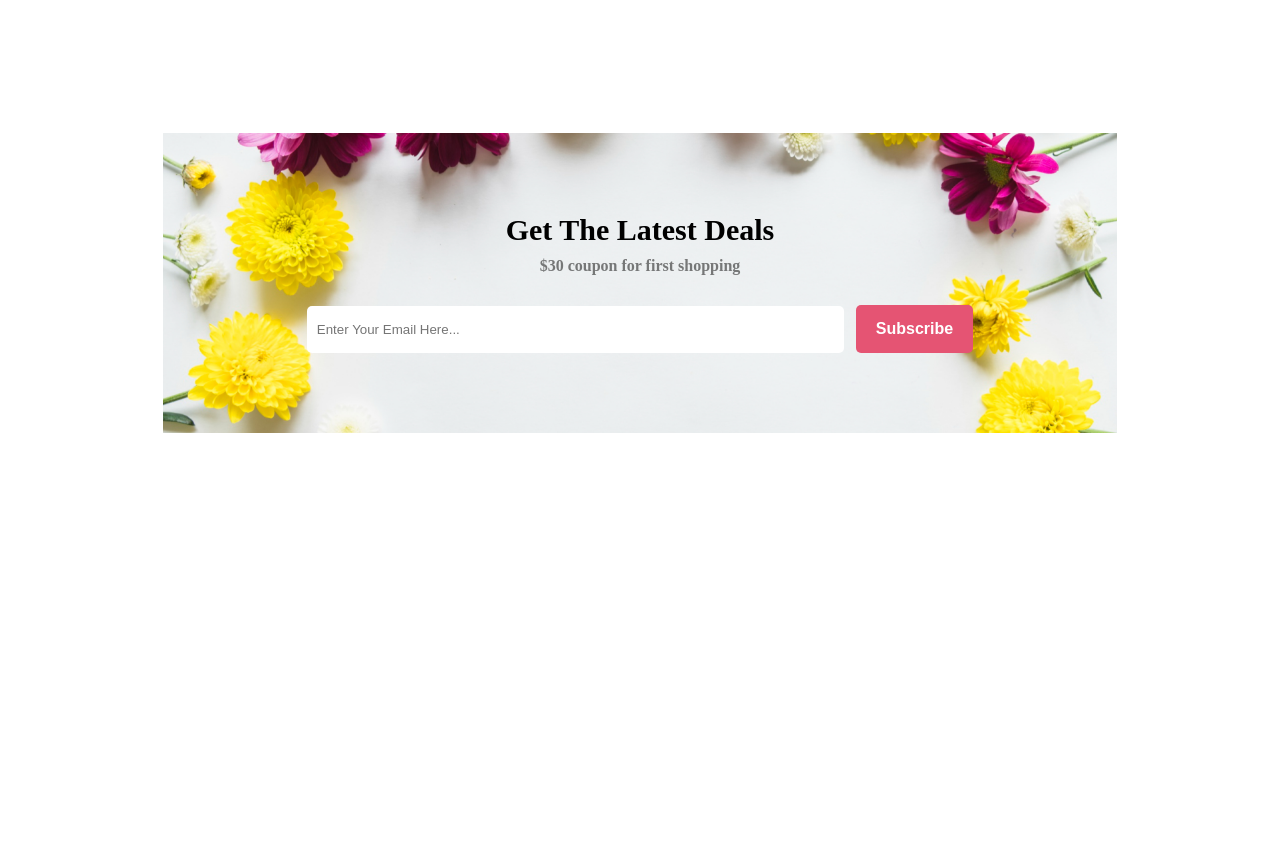
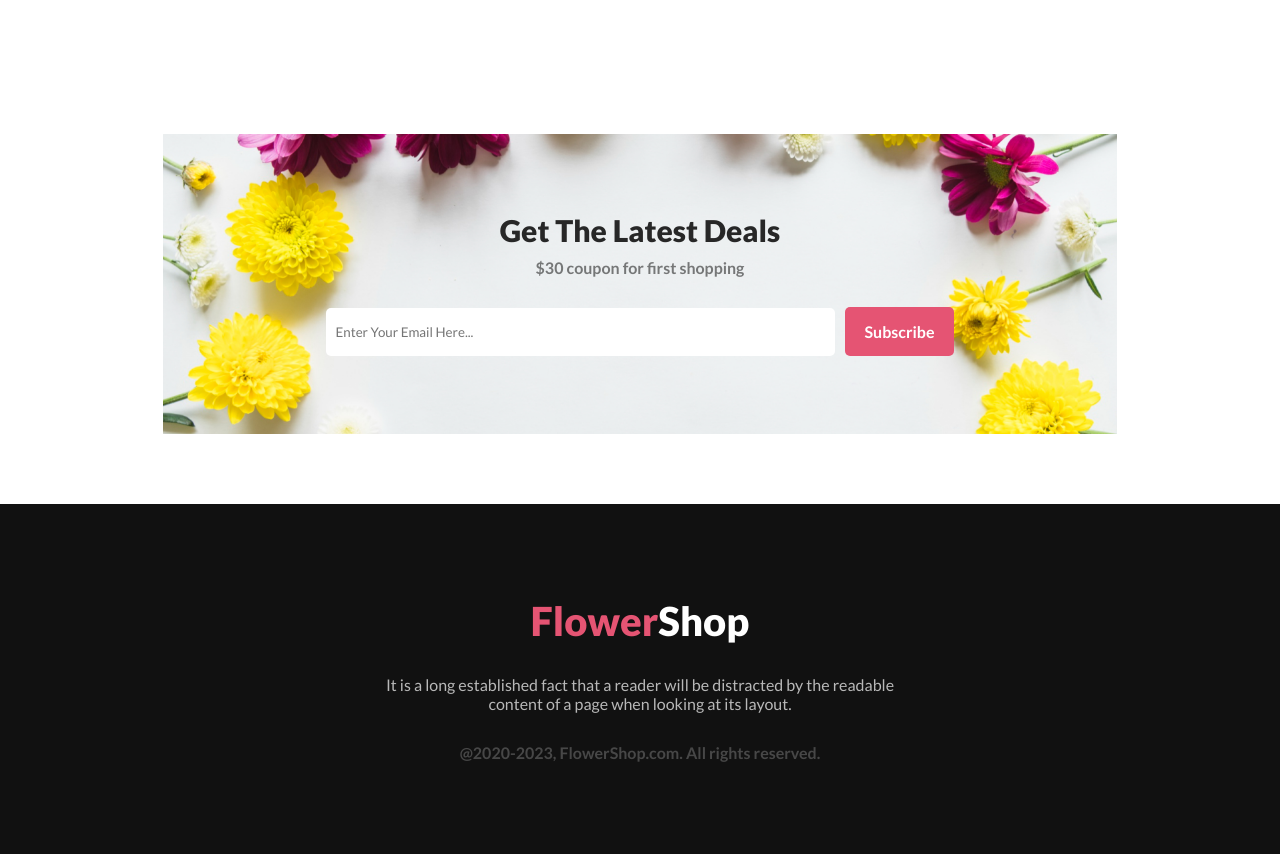
Before and after one commit to Dipu2001/flower-shop, a plain HTML site: page index.html in a window 1280 px wide. Shown: the part 2660-3514 px from the top of the page. Before the commit the page ends 3163 px from the top, so only its background shows below. Drawn offline with Linux system fonts and the light colour scheme.

Commit message:
footer section added

```diff
--- a/index.html
+++ b/index.html
@@ -4,6 +4,9 @@
     <meta charset="UTF-8">
     <meta name="viewport" content="width=device-width, initial-scale=1.0">
     <title>Flower Shop</title>
+    <link rel="preconnect" href="https://fonts.googleapis.com">
+    <link rel="preconnect" href="https://fonts.gstatic.com" crossorigin>
+    <link href="https://fonts.googleapis.com/css2?family=Lato:wght@400;700;900&display=swap" rel="stylesheet">
     <link rel="stylesheet" href="style.css">
 </head>
 <body>
@@ -94,6 +97,15 @@
             </div>
             </div>
         </section>
+        <!-- footer section -->
+        <section class="footer-section">
+            <div class="footer">
+                <h1><span>Flower</span>Shop</h1>
+                <p>It is a long established fact that a reader will be distracted by the readable <br>
+                    content of a page when looking at its layout.</p>
+                    <h4>@2020-2023, FlowerShop.com. All rights reserved. </h4>
+            </div>
+        </section>
     </main>
     <footer></footer>
 </body>
--- a/style.css
+++ b/style.css
@@ -1,6 +1,7 @@
 *{
     margin: 0px;
     padding: 0px;
+    font-family: 'Lato', sans-serif;
 }
 /* shared styles */
 .btn{
@@ -50,6 +51,7 @@
 .featured .featured-title{
     font-size: 30px;
     margin-bottom: 20px;
+    font-weight: 800;
 }
 .featured p{
     font-size: 15px;
@@ -107,8 +109,10 @@
     text-align: center;
 }
 .hot-deal-text h1{
+    color: #272727;
     font-size: 30px;
     margin-bottom: 20px;
+    font-weight: 800;
 }
 .hot-deal-text h1 span{
     color:  #E55473;
@@ -130,8 +134,10 @@
     text-align: center;
 }
 .instagram-text h1{
+    color: #272727;
     font-size: 35px;
     margin-bottom: 20px;
+    font-weight: 800;
 }
 .instagram-text p{
     font-size: 15px;
@@ -169,17 +175,50 @@
 
 }
 .contact-text h1{
+    color: #272727;
     font-size: 30px;
     margin-bottom: 10px;
+    font-weight: 800;
 
 }
 .contact-text h4{
     color: rgba(39, 39, 39, 0.60);
     margin-bottom: 30px;
 }
+.contact-form{
+    display: flex;
+    align-items: center;
+}
 .contact-form input{
     padding: 16px 350px 16px 10px;
     border: none;
     border-radius: 5px;
-    margin-right: 8px;
+    margin-right: 10px;
 }
+/* footer section */
+.footer-section{
+    background-color: rgb(17, 17, 17);
+    display: flex;
+    align-items: center;
+    justify-content: center;
+    height: 350px;
+}
+.footer{
+    text-align: center;
+}
+.footer h1{
+    font-size: 40px;
+    color: white;
+    margin-bottom: 30px;
+    font-weight: 900;
+}
+.footer h1 span{
+    color: #E55473;
+}
+.footer p{
+    color: rgba(245, 245, 245, 0.733);
+    margin-bottom: 30px;
+}
+.footer h4{
+    color: rgba(109, 108, 108, 0.6) ;
+}
```
